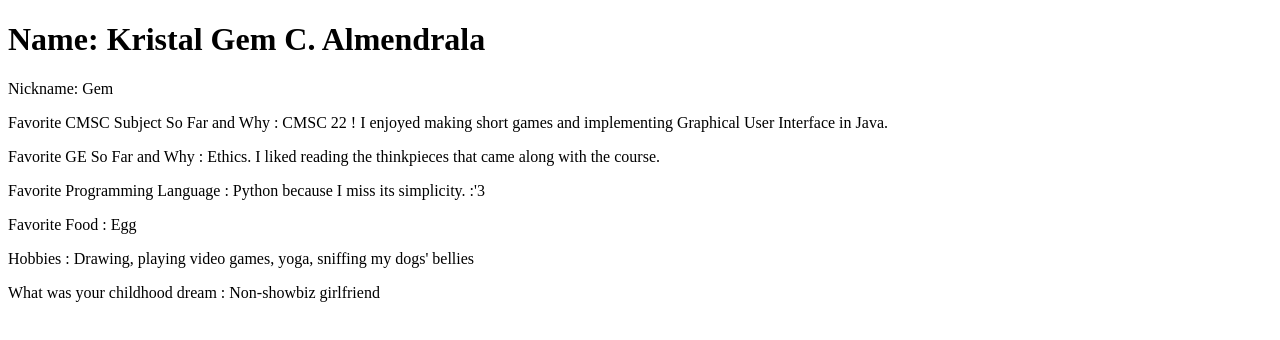
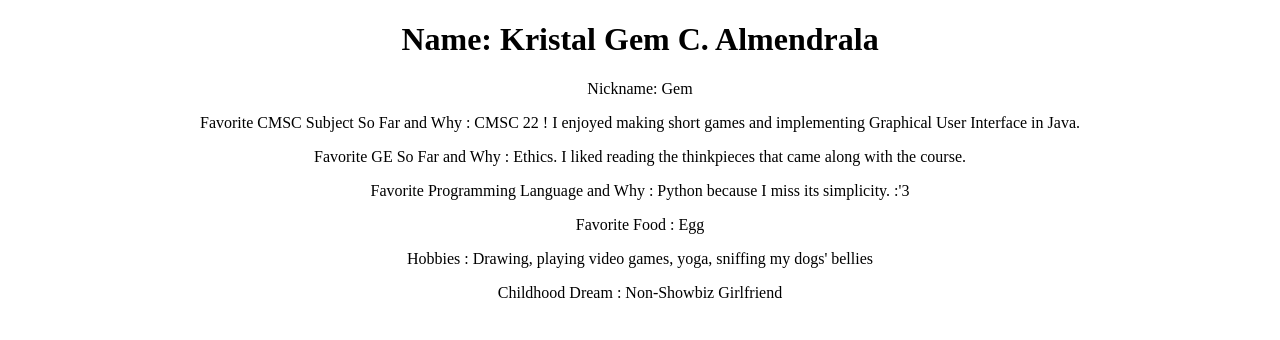
Before and after one commit to itloggichi/egg.github.io, a plain HTML site: page index.html in a window 1280 px wide. Drawn offline with Linux system fonts and the light colour scheme.

Commit message:
Update index.html

```diff
--- a/index.html
+++ b/index.html
@@ -1,14 +1,19 @@
 <!DOCTYPE html>
 <html>
-  <h1> Name: Kristal Gem C. Almendrala </h1>
+  <head>
+	<title>Itloggichi's GitHub !</title>
+	<link rel="stylesheet" type="text/css" href="style.css">
+</head>
+  <center><h1> Name: Kristal Gem C. Almendrala </h1></center>
   <body>
-  <p> Nickname: Gem </p>
-  <p> Favorite CMSC Subject So Far and Why : CMSC 22 ! I enjoyed making short games and implementing Graphical User Interface in Java. </p>
-  <p> Favorite GE So Far and Why : Ethics. I liked reading the thinkpieces that came along with the course. </p>
-  <p> Favorite Programming Language : Python because I miss its simplicity. :'3 </p>
-  <p> Favorite Food : Egg </p>
-  <p> Hobbies : Drawing, playing video games, yoga, sniffing my dogs' bellies </p>
-  <p> What was your childhood dream : Non-showbiz girlfriend</p>
-
+  <div class="container">
+	<div class="box-1"; align="justify">
+		<center><p> Nickname: Gem </p></center>
+        <center><p> Favorite CMSC Subject So Far and Why : CMSC 22 ! I enjoyed making short games and implementing Graphical User Interface in Java. </p></center>
+        <center><p> Favorite GE So Far and Why : Ethics. I liked reading the thinkpieces that came along with the course. </p></center>
+        <center><p> Favorite Programming Language and Why : Python because I miss its simplicity. :'3 </p></center>
+        <center><p> Favorite Food : Egg </p></center>
+        <center><p> Hobbies : Drawing, playing video games, yoga, sniffing my dogs' bellies </p></center>
+        <center><p> Childhood Dream : Non-Showbiz Girlfriend </p></center>
   </body>
 </html>
```
